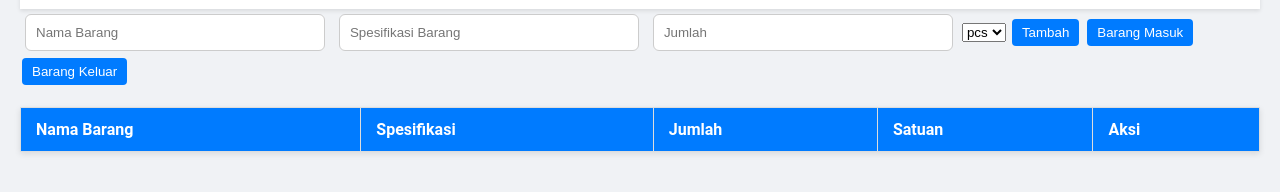
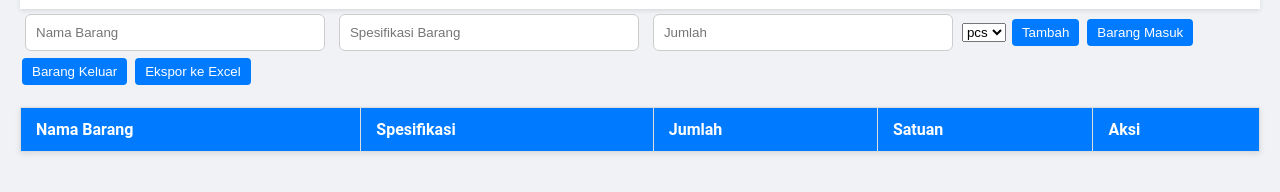
Before and after one commit to hasanrizky/Stok-Barang, a plain HTML site: page index.html in a window 1280 px wide. Shown: the part 104-296 px from the top of the page. Drawn offline with Linux system fonts and the light colour scheme.

Commit message:
Update index.html

```diff
--- a/index.html
+++ b/index.html
@@ -24,6 +24,7 @@
   <button onclick="tambahBarang()">Tambah</button>
   <button onclick="barangMasuk()">Barang Masuk</button>
   <button onclick="barangKeluar()">Barang Keluar</button>
+  <button onclick="downloadCSV()">Ekspor ke Excel</button>
   <table id="tabelStok">
   <thead>
     <tr>
```
